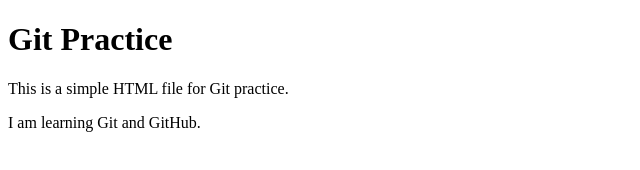
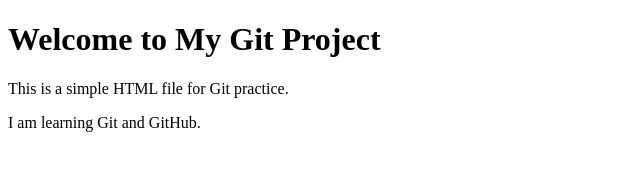
Before and after one commit to Jagan7411/git-practice, a plain HTML site: page index.html in a window 1280 px wide. Shown: the whole page, without its empty margins (0-640 px from the left). Drawn offline with Linux system fonts and the light colour scheme.

Commit message:
changed heading in main

```diff
--- a/index.html
+++ b/index.html
@@ -6,7 +6,7 @@
     <title>Git practice</title>
 </head>
 <body>
-    <h1>Git Practice</h1>
+    <h1><h1>Welcome to My Git Project</h1></h1>
     <p>This is a simple HTML file for Git practice.</p>
     <p>I am learning Git and GitHub.</p>
 </body>
```
